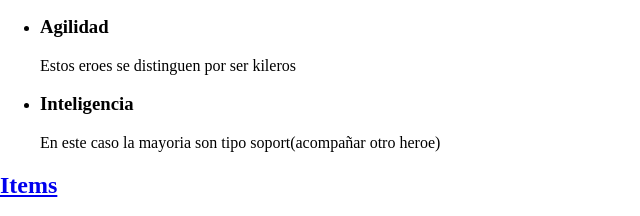
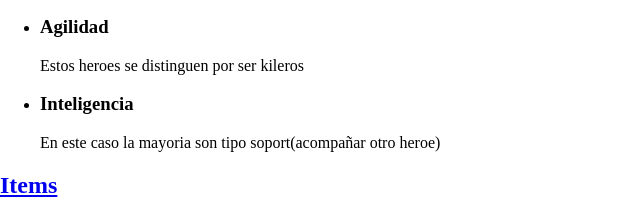
Before and after one commit to ema1994/Proyectos, a plain HTML site: page index.html in a window 1280 px wide. Shown: the part 925-1141 px from the top of the page, 0-640 px from the left. Drawn offline with Linux system fonts and the light colour scheme.

Commit message:
heroes sin h

```diff
--- a/index.html
+++ b/index.html
@@ -15,7 +15,7 @@
         <li><h3>fuerza</h3></li>
         <p>Por lo general estos heroes tienen mucha vida</p>
         <li><h3>Agilidad</h3></li>
-        <p>Estos eroes se distinguen por ser kileros</p>
+        <p>Estos heroes se distinguen por ser kileros</p>
         <li><h3>Inteligencia</h3></li>
         <p>En este caso la mayoria son tipo soport(acompañar otro heroe)</p>
     </ul>
```
